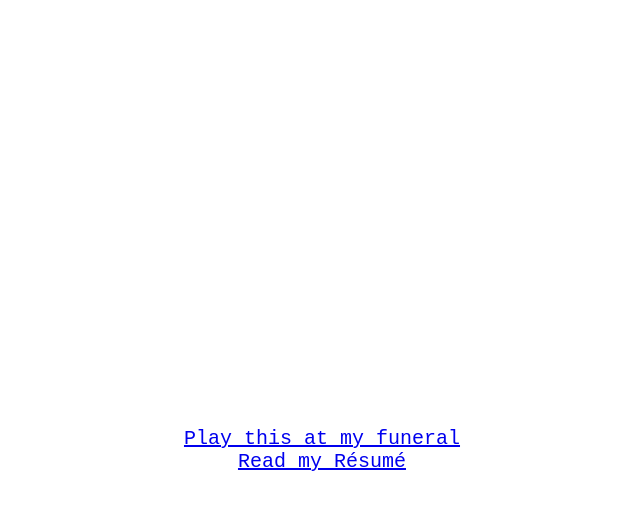
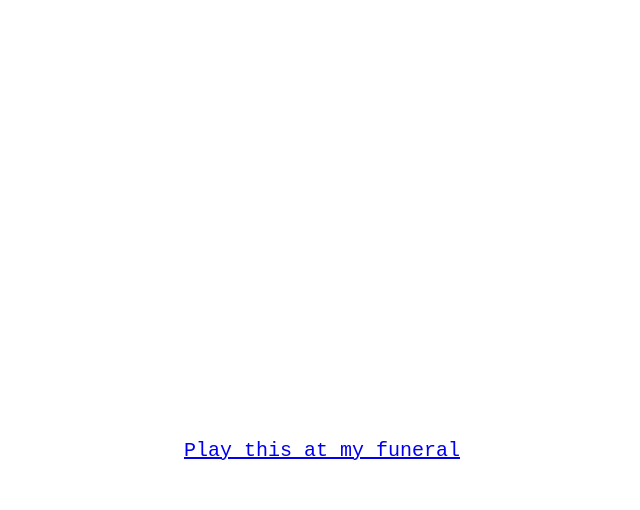
Before and after one commit to kentliau/kentliau.github.io, a Jekyll site: the page index.html, which Jekyll copies as it is, in a window 1280 px wide. Shown: the top 510 px of the page, without its empty margins (318-958 px from the left). Built offline with Jekyll 4.4.1, drawn with Linux system fonts in a browser that asks for light colours.

Commit message:
Update index.html
Hide resume link

```diff
--- a/index.html
+++ b/index.html
@@ -30,7 +30,7 @@
 <body>
     <div>
         <a href="https://www.youtube.com/playlist?list=PL3x_eKRgW_47yg1y950pSvhBWnwCCF4Jn">Play this at my funeral</a>
-        <a href="https://kentliau.com/resume">Read my Résumé</a>
+        <!-- <a href="https://kentliau.com/resume">Read my Résumé</a> -->
     </div>
 </body>
 </html>
```
